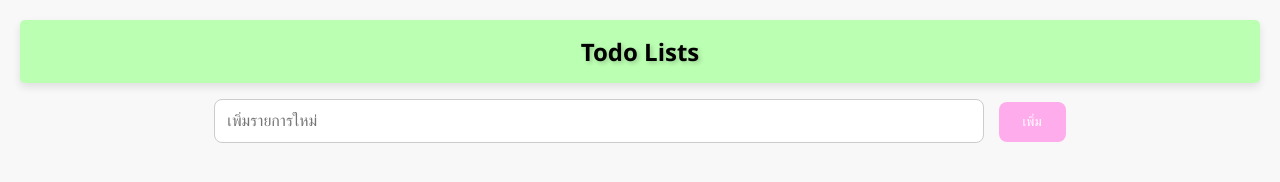
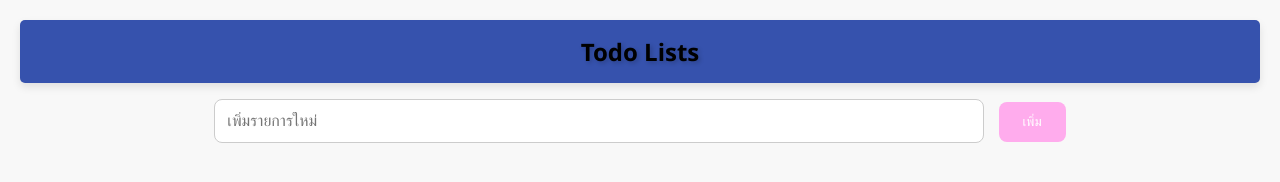
Before and after one commit to 65160132/88726065, a plain HTML site: page lab07/todo.html in a window 1280 px wide. Drawn offline with Linux system fonts and the light colour scheme.

Commit message:
ปรับสไตล์ CSS เพิ่มสวยงาม

```diff
--- a/lab07/styles.css
+++ b/lab07/styles.css
@@ -8,7 +8,7 @@ body {
 h1 {
     color: #333;
     font-size: 24px;
-    background-color: #bbffb2;
+    background-color: #3652AD;
     padding: 15px;
     border-radius: 5px;
     color: rgb(0, 0, 0);
```
